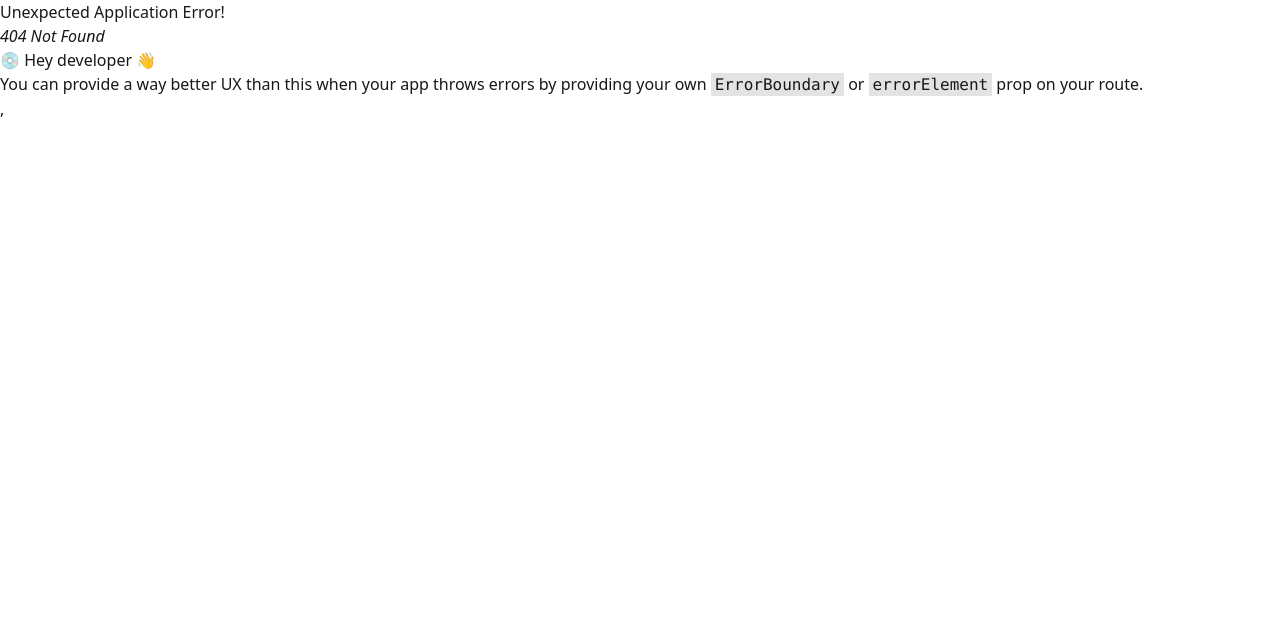
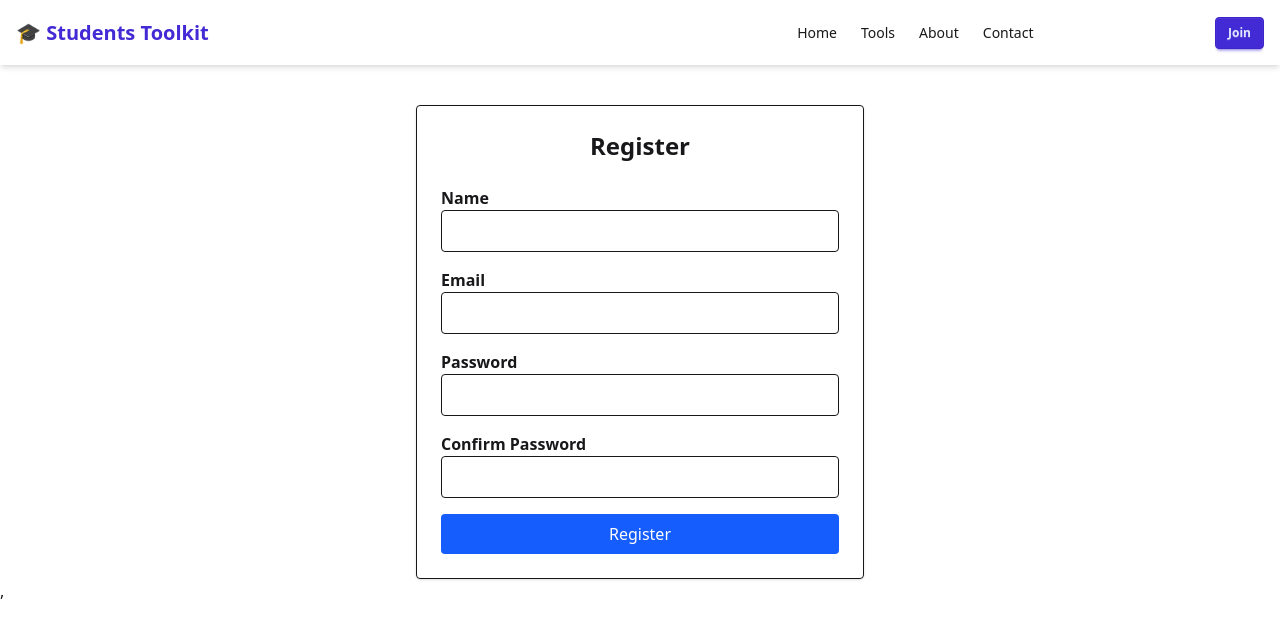
Before and after one commit to abdulalim1010/students-control-client-repo, a React (Vite) app: page /register in a window 1280 px wide. Before the commit this address had no page. Shown: the top 638 px of the page. Built offline with nearby package versions, Linux system fonts and the light colour scheme.

Commit message:
add to the login and register

```diff
--- a/package.json
+++ b/package.json
@@ -13,6 +13,7 @@
     "@tailwindcss/vite": "^4.1.12",
     "react": "^19.1.1",
     "react-dom": "^19.1.1",
+    "react-hook-form": "^7.62.0",
     "react-router": "^7.8.2",
     "react-router-dom": "^7.8.2",
     "tailwindcss": "^4.1.12"
--- /dev/null
+++ b/src/pages/Register.jsx
@@ -0,0 +1,90 @@
+import React from "react";
+import { useForm } from "react-hook-form";
+
+const Register = () => {
+  const {
+    register,
+    handleSubmit,
+    watch,
+    formState: { errors },
+  } = useForm();
+
+  const onSubmit = (data) => {
+    console.log("Register data:", data);
+    alert("Registration successful (demo)!");
+  };
+
+  return (
+    <div className="max-w-md mx-auto mt-10 p-6 border shadow rounded">
+      <h2 className="text-2xl font-bold text-center mb-6">Register</h2>
+
+      <form onSubmit={handleSubmit(onSubmit)} className="space-y-4">
+        <div>
+          <label className="block font-semibold">Name</label>
+          <input
+            type="text"
+            {...register("name", { required: "Name is required" })}
+            className="w-full border px-3 py-2 rounded"
+          />
+          {errors.name && (
+            <p className="text-red-500 text-sm">{errors.name.message}</p>
+          )}
+        </div>
+
+        <div>
+          <label className="block font-semibold">Email</label>
+          <input
+            type="email"
+            {...register("email", { required: "Email is required" })}
+            className="w-full border px-3 py-2 rounded"
+          />
+          {errors.email && (
+            <p className="text-red-500 text-sm">{errors.email.message}</p>
+          )}
+        </div>
+
+        <div>
+          <label className="block font-semibold">Password</label>
+          <input
+            type="password"
+            {...register("password", {
+              required: "Password is required",
+              minLength: { value: 6, message: "Minimum 6 characters" },
+            })}
+            className="w-full border px-3 py-2 rounded"
+          />
+          {errors.password && (
+            <p className="text-red-500 text-sm">{errors.password.message}</p>
+          )}
+        </div>
+
+        <div>
+          <label className="block font-semibold">Confirm Password</label>
+          <input
+            type="password"
+            {...register("confirmPassword", {
+              required: "Confirm Password is required",
+              validate: (value) =>
+                value === watch("password") || "Passwords do not match",
+            })}
+            className="w-full border px-3 py-2 rounded"
+          />
+          {errors.confirmPassword && (
+            <p className="text-red-500 text-sm">
+              {errors.confirmPassword.message}
+            </p>
+          )}
+        </div>
+
+        <button
+          type="submit"
+          className="w-full bg-blue-600 text-white py-2 rounded hover:bg-blue-700"
+        >
+          Register
+        </button>
+      </form>
+    </div>
+  );
+};
+
+export default Register;
--- a/src/pages/home/Banner.jsx
+++ b/src/pages/home/Banner.jsx
@@ -30,7 +30,7 @@ export default function Banner() {
   }, []);
 
   return (
-    <div className="relative w-full h-[600px] overflow-hidden">
+  <div className="relative mt-6 w-full h-[600px] overflow-hidden">
   {slides.map((slide, index) => (
     <div
       key={index}
@@ -43,29 +43,18 @@ export default function Banner() {
         alt={slide.title}
         className="w-full h-full object-cover"
       />
-          <div className="absolute inset-0bg-opacity-40 flex flex-col justify-center items-center text-center px-4">
-            <h1 className="text-4xl md:text-5xl font-bold text-white mb-4 animate-fadeIn">
+      {/* Overlay div */}
+      <div className="absolute inset-0 bg-opacity-40 flex flex-col justify-center items-center text-center px-4">
+        <h1 className="text-4xl md:text-5xl font-bold text-white mb-4">
           {slide.title}
         </h1>
-            <p className="text-xl md:text-2xl text-white animate-fadeIn">
+        <p className="text-xl md:text-2xl text-white">
           {slide.subtitle}
         </p>
       </div>
     </div>
   ))}
+</div>
 
-      {/* Dots navigation */}
-      <div className="absolute bottom-5 left-1/2 transform -translate-x-1/2 flex space-x-3">
-        {slides.map((_, idx) => (
-          <span
-            key={idx}
-            className={`w-3 h-3 rounded-full cursor-pointer ${
-              idx === current ? "bg-white" : "bg-gray-400"
-            }`}
-            onClick={() => setCurrent(idx)}
-          ></span>
-        ))}
-      </div>
-    </div>
   );
 }
--- /dev/null
+++ b/src/pages/login/Login.jsx
@@ -0,0 +1,56 @@
+import React from "react";
+import { useForm } from "react-hook-form";
+
+const Login = () => {
+  const {
+    register,
+    handleSubmit,
+    formState: { errors },
+  } = useForm();
+
+const onSubmit = (data) => {
+  console.log("Login data:", data); // <-- should print here
+  alert("Login successful (demo)!");
+};
+
+  return (
+    <div className="max-w-md mx-auto mt-10 p-6 border shadow rounded">
+      <h2 className="text-2xl font-bold text-center mb-6">Login</h2>
+
+      <form onSubmit={handleSubmit(onSubmit)} className="space-y-4">
+        <div>
+          <label className="block font-semibold">Email</label>
+          <input
+            type="email"
+            {...register("email", { required: "Email is required" })}
+            className="w-full border px-3 py-2 rounded"
+          />
+          {errors.email && (
+            <p className="text-red-500 text-sm">{errors.email.message}</p>
+          )}
+        </div>
+
+        <div>
+          <label className="block font-semibold">Password</label>
+          <input
+            type="password"
+            {...register("password", { required: "Password is required" })}
+            className="w-full border px-3 py-2 rounded"
+          />
+          {errors.password && (
+            <p className="text-red-500 text-sm">{errors.password.message}</p>
+          )}
+        </div>
+
+        <button
+          type="submit"
+          className="w-full bg-green-600 text-white py-2 rounded hover:bg-green-700"
+        >
+          Login
+        </button>
+      </form>
+    </div>
+  );
+};
+
+export default Login;
--- a/src/router/Router.jsx
+++ b/src/router/Router.jsx
@@ -5,6 +5,8 @@ import { RouterProvider } from "react-router/dom";
 import MainLayout from "../layouts/MainLayout";
 import { Component } from "react";
 import Home from "../pages/home/Home";
+import Login from "../pages/login/Login";
+import Register from "../pages/Register";
 
 
 
@@ -17,7 +19,7 @@ export const router = createBrowserRouter([
         index: true,
       Component:Home
      }
-
+,{       path:"/login",Component:Login},{path:"/register",Component:Register}
     ]
   }
 ])
```
Also changed, not shown: 1 other file (tests, documents, lock files or other folders). Lines whose indentation alone changed are shown as unchanged.
